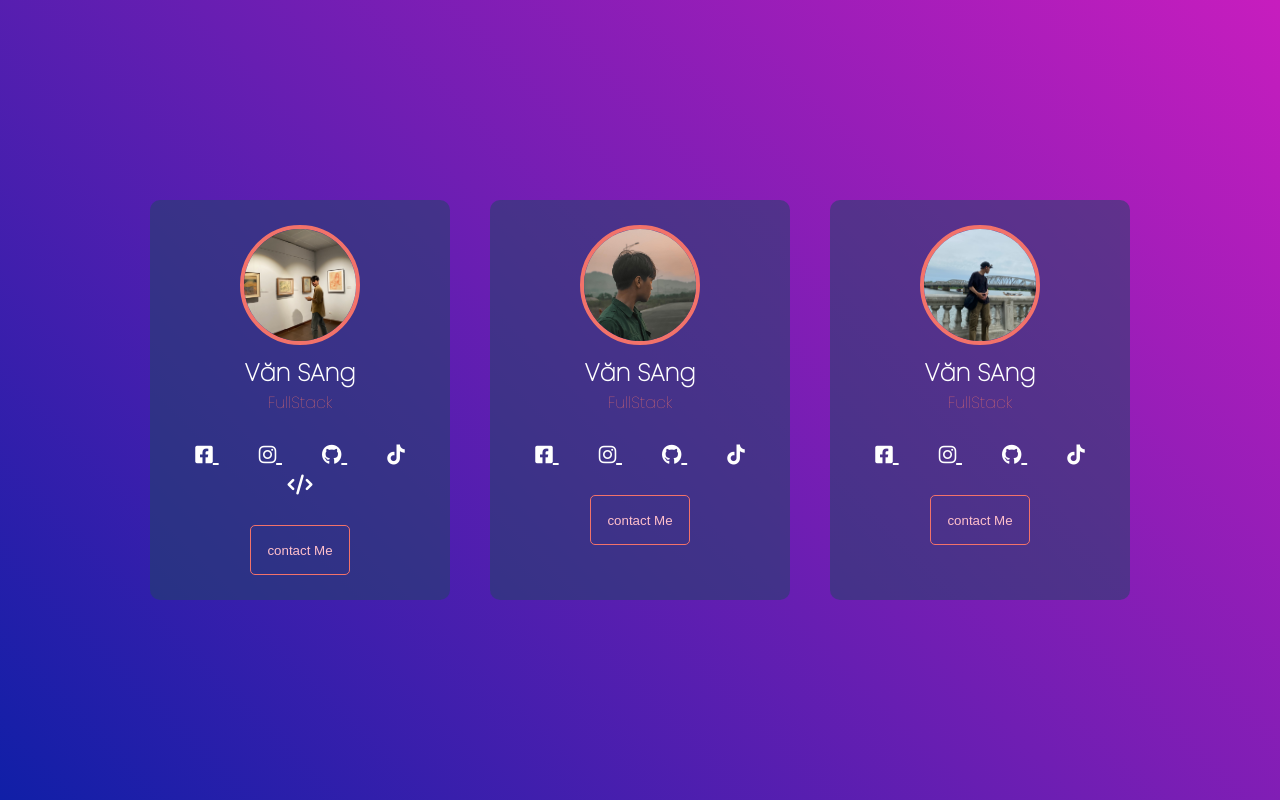
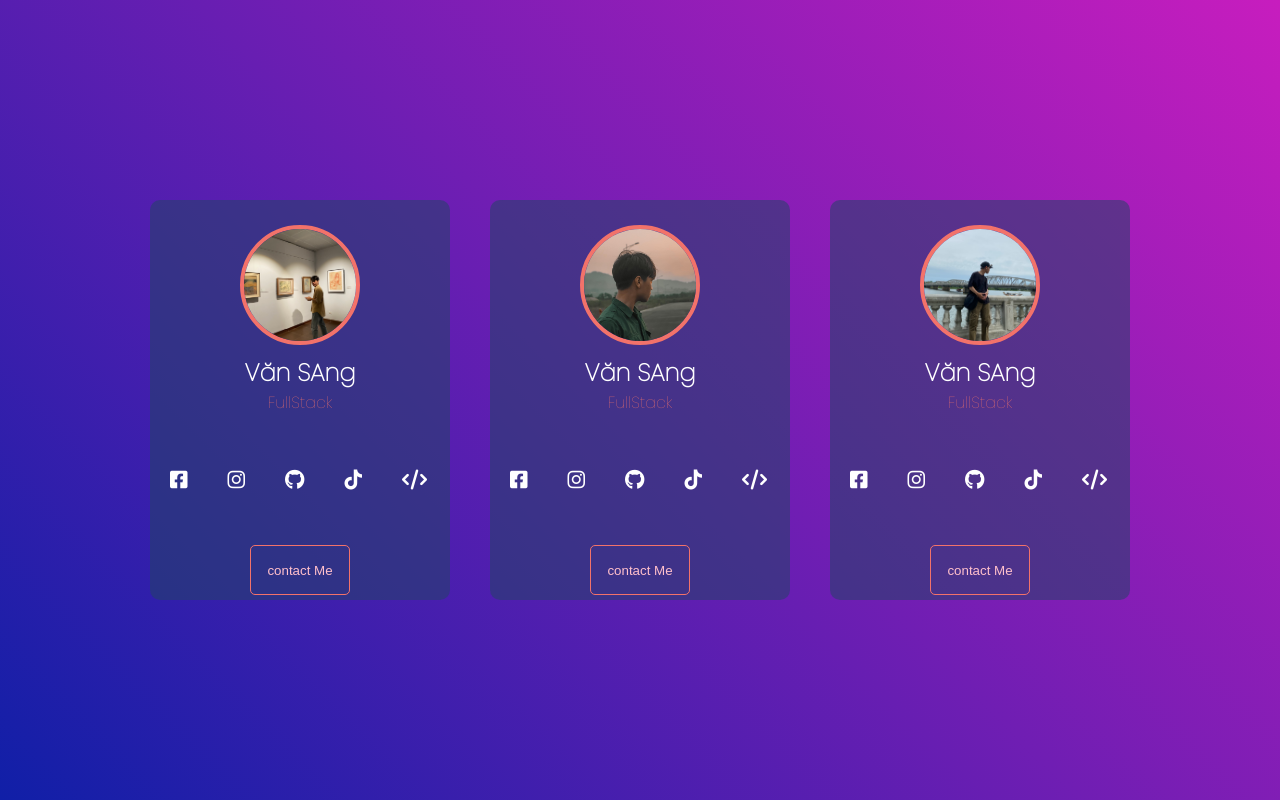
Before and after one commit to levansang1012003/Profile, a plain HTML site: page index.html in a window 1280 px wide. Drawn offline with Linux system fonts and the light colour scheme.

Commit message:
le van sang

```diff
--- a/assets/style.css
+++ b/assets/style.css
@@ -62,6 +62,7 @@ img {
 .card_social {
 
     margin: 25px 0px;
+    display: flex;
 }
 
 .card_social a {
--- a/index.html
+++ b/index.html
@@ -4,7 +4,7 @@
     <meta charset="UTF-8">
     <meta http-equiv="X-UA-Compatible" content="IE=edge">
     <meta name="viewport" content="width=device-width, initial-scale=1.0">
-    <title>Document</title>
+    <title>Profile Sang Văn Lê </title>
     <link rel="stylesheet" href="./assets/style.css">
     <link rel="stylesheet" href="https://cdnjs.cloudflare.com/ajax/libs/font-awesome/6.2.1/css/all.min.css" integrity="sha512-MV7K8+y+gLIBoVD59lQIYicR65iaqukzvf/nwasF0nqhPay5w/9lJmVM2hMDcnK1OnMGCdVK+iQrJ7lzPJQd1w==" crossorigin="anonymous" referrerpolicy="no-referrer" />
 </head>
@@ -63,6 +63,9 @@
             <a href="https://www.tiktok.com/@s1012003">
                 <i class="fa-brands fa-tiktok"></i>
             </a>
+            <a href="https://levansang1012003.github.io/Shopee/">
+                <i class="fa-solid fa-code"></i>
+            </a>
         </div>
         <button>contact Me</button>
 
@@ -91,6 +94,9 @@
             <a href="https://www.tiktok.com/@s1012003">
                 <i class="fa-brands fa-tiktok"></i>
             </a>
+            <a href="https://levansang1012003.github.io/Shopee/">
+                <i class="fa-solid fa-code"></i>
+            </a>
         </div>
         <button>contact Me</button>
 
```
